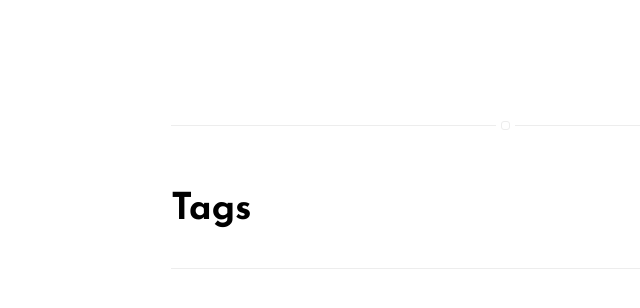
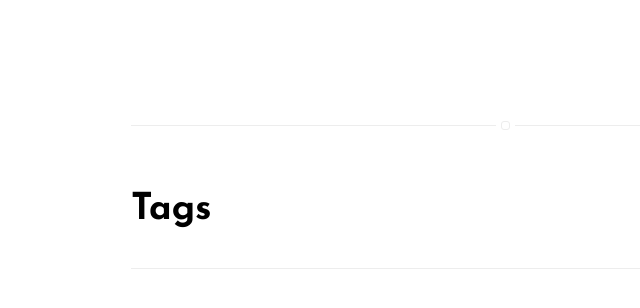
Before and after one commit to azraismail/azraismail.github.io, a Jekyll site: the page built from tags.html, in a window 1280 px wide. Shown: the top 308 px of the page, without its empty margins (134-774 px from the left). Built offline with Jekyll 4.4.1, drawn with Linux system fonts in a browser that asks for light colours.

Commit message:
Update general.sass

```diff
--- a/_sass/base/general.sass
+++ b/_sass/base/general.sass
@@ -139,7 +139,7 @@ pre
 		width: 88%
 
 .wrapper-normal
-	max-width: 670px
+	max-width: 750px
 
 .wrapper-large
-	max-width: 810px
+	max-width: 850px
```
